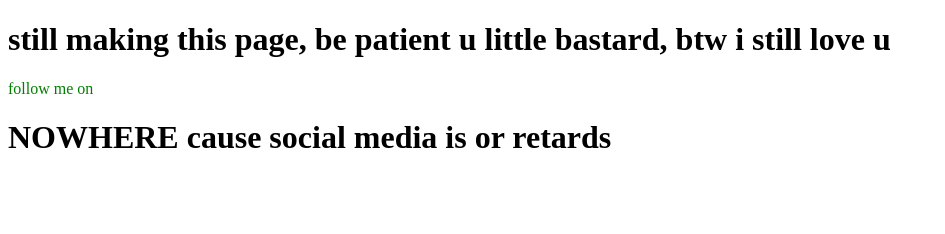
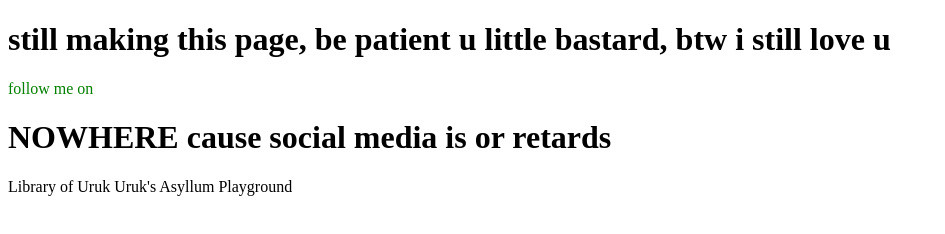
Before and after one commit to CultofBoredom/Urukthegreat, a plain HTML site: page index.html in a window 1280 px wide. Shown: the whole page, without its empty margins (0-945 px from the left). Drawn offline with Linux system fonts and the light colour scheme.

Commit message:
Update index.html

```diff
--- a/index.html
+++ b/index.html
@@ -9,5 +9,8 @@
     <h1>still making this page, be patient u little bastard, btw i still love u</h1>
     <p>follow me on </p>
     <h1>NOWHERE cause social media is or retards</h1>
+    <p1>Library of Uruk</p1>
+    <p1>Uruk's Asyllum</p1>
+    <p1>Playground</p1>
   </body>
 </html>
```
